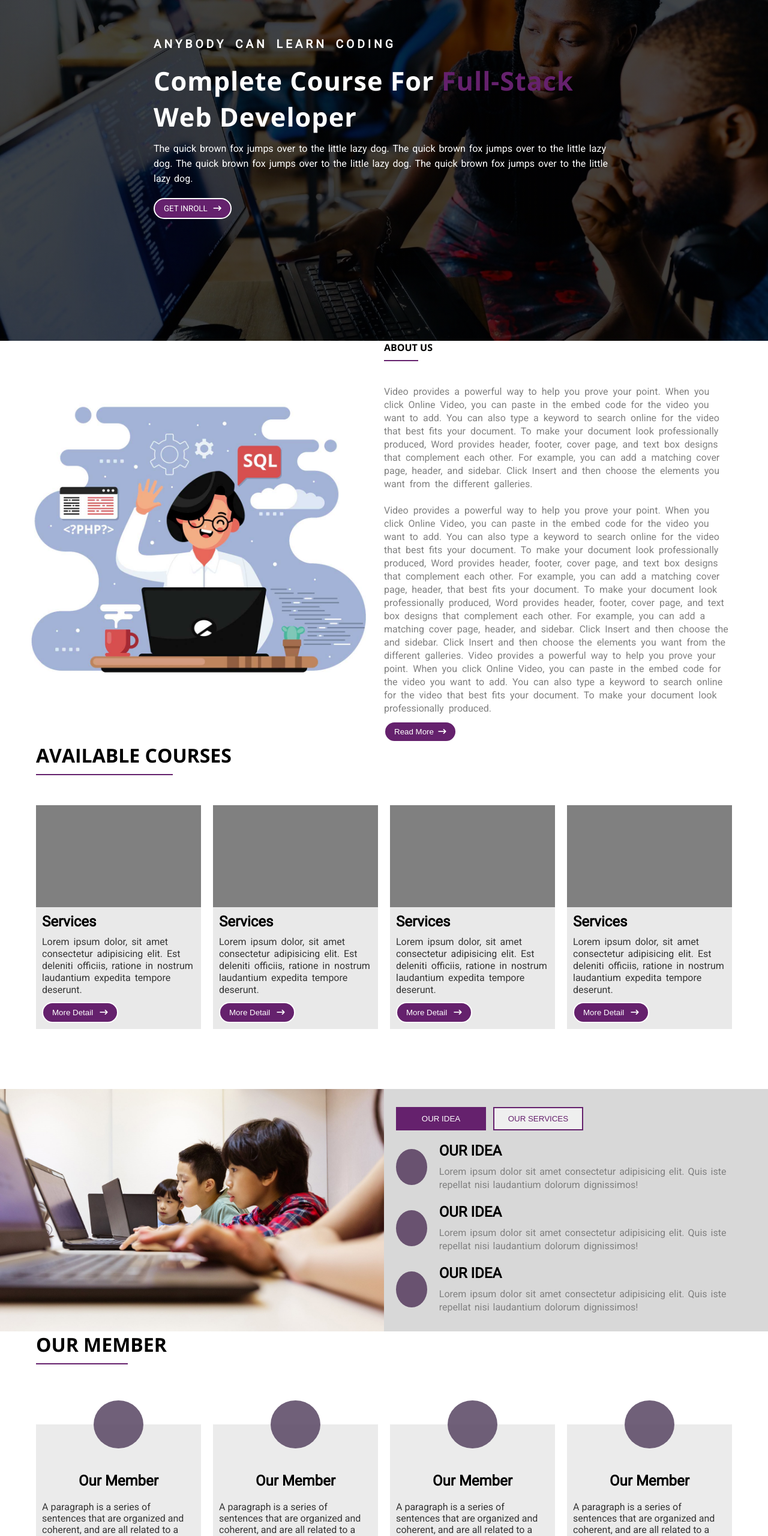
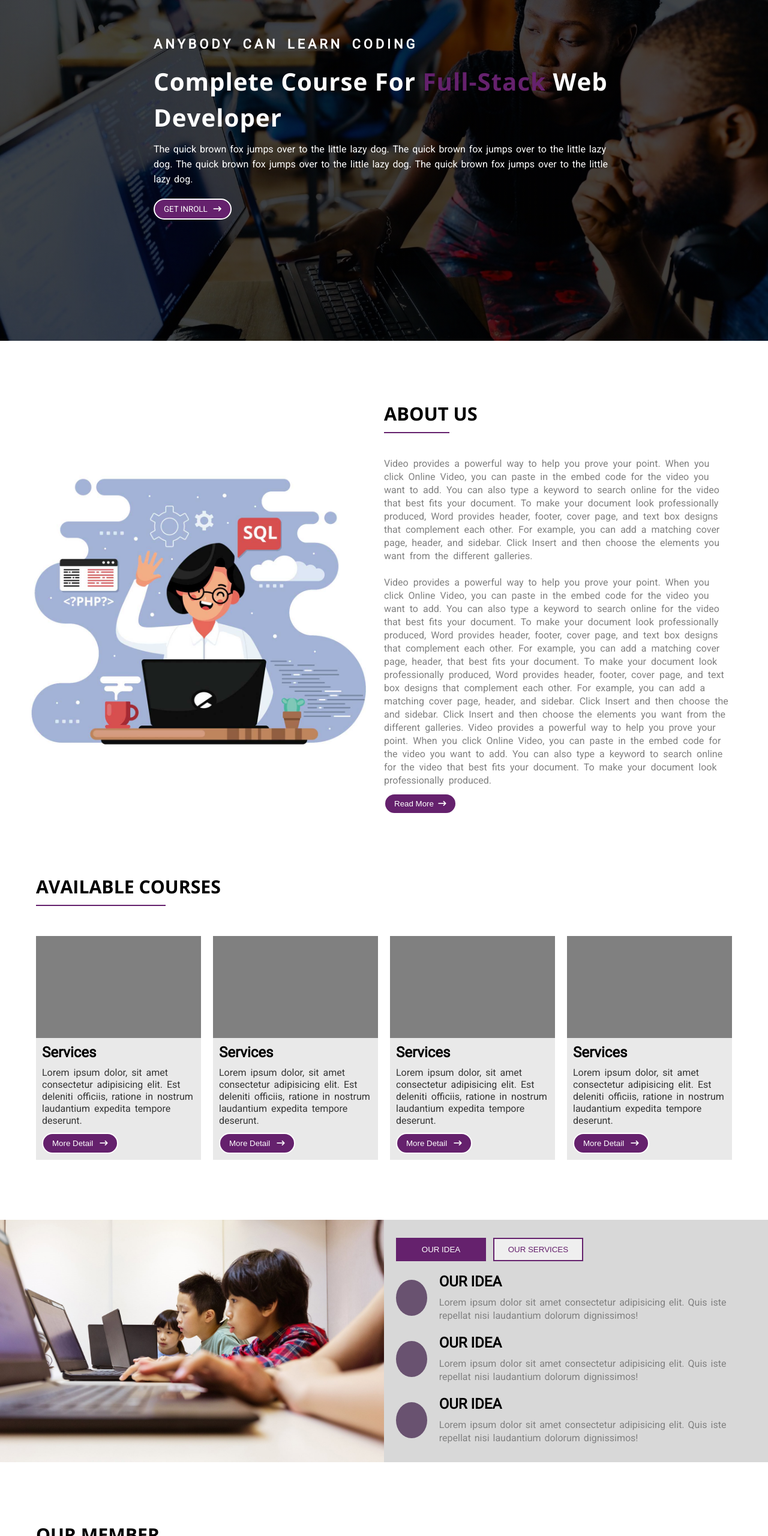
Before and after one commit to OnlineOreo/fullstack.devloper, a plain HTML site: page index.html in a window 1280 px wide. Shown: the part 240-2800 px from the top of the page at 60% size. Drawn offline with nearby package versions, Linux system fonts and the light colour scheme.

Commit message:
Update style.css

```diff
--- a/css/style.css
+++ b/css/style.css
@@ -82,11 +82,12 @@
   width: 60%;
 }
 .crousel .content h6 {
+  font-size: calc(9px + 1vw);
   word-spacing: 5px;
   letter-spacing: 5px;
 }
 .crousel .content h1 {
-  font-size: 2.7rem;
+  font-size: calc(30px + 0.8vw);
   letter-spacing: 1px;
   line-height: 60px;
 }
@@ -106,10 +107,16 @@
   }
 }
 /* about us  */
+.about {
+  margin-top : 100px;
+}
 .about .h-box {
   display: inline-block;
   position: relative;
   left: 50%;
+}
+.about .h-box .heading{
+  font-size: calc(18px + 1vw);
 }
 .underline {
   width: 70%;
@@ -135,6 +142,9 @@
   display: none;
 }
 @media(max-width:800px){
+  .about {
+    margin-top :40px;
+  }
   .about .content .left {
     display: none;
   }
@@ -150,8 +160,14 @@
   }
 }
 /*  our service  */
+.our-services{
+  margin-top: 100px;
+}
 .h-box {
   display: inline-block;
+}
+.h-box .heading{
+  font-size: calc(20px + 0.8vw);
 }
 .our-services .main-box {
   display: grid;
@@ -211,6 +227,9 @@
   word-spacing: 2px;
 }
 @media(max-width:800px){
+  .our-services{
+    margin-top: 10px;
+  }
   .our-idea{
     flex-direction: column;
   }
@@ -222,6 +241,14 @@
   }
 }
 /* our member  */
+.our-member {
+ margin-top: 100px;
+}
+@media(max-width:800px){
+  .our-member {
+    margin-top: 50px;
+   }
+}
 .our-member .main-box{
   display: grid;
   grid-template-columns: repeat(auto-fill , minmax(250px,1fr));
```
